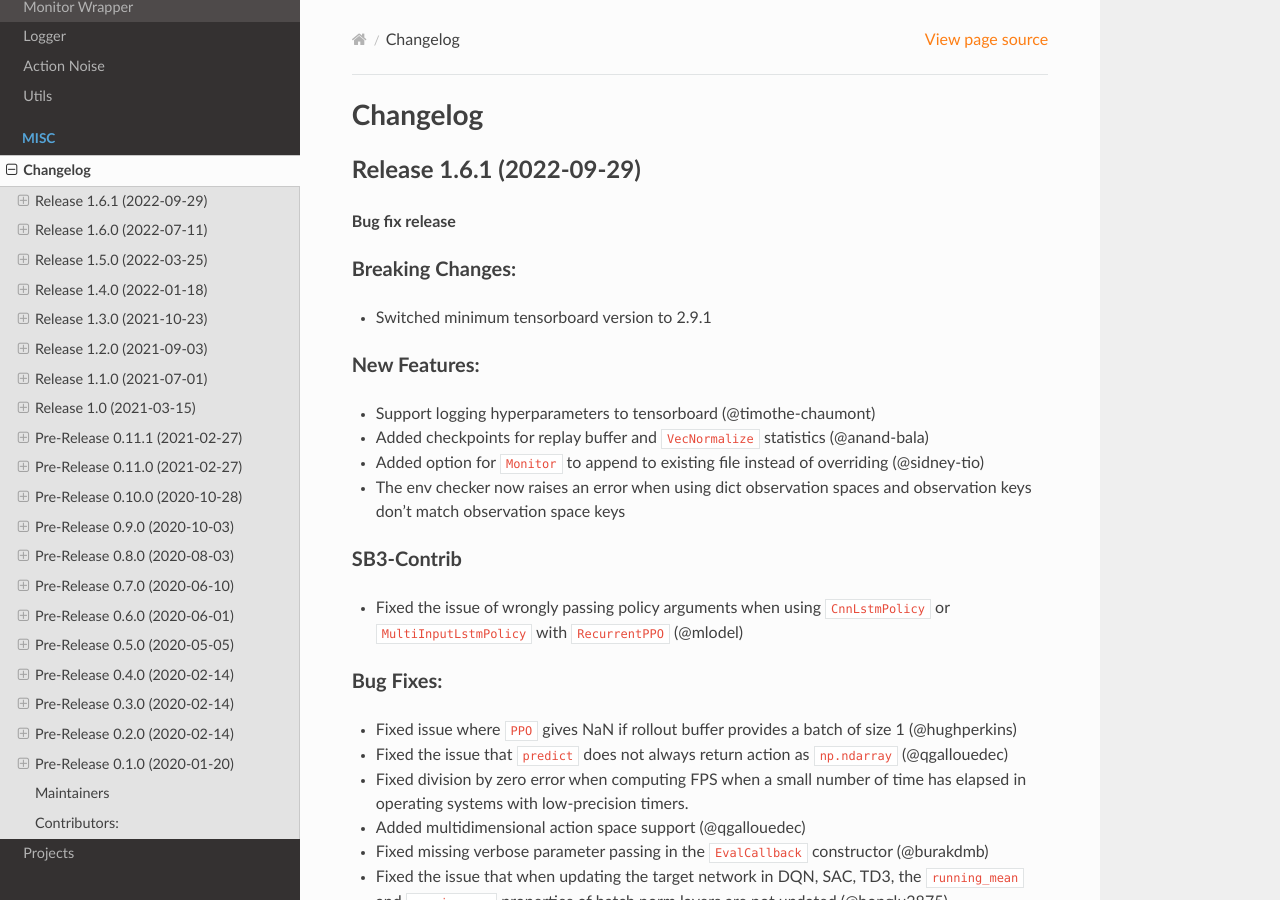
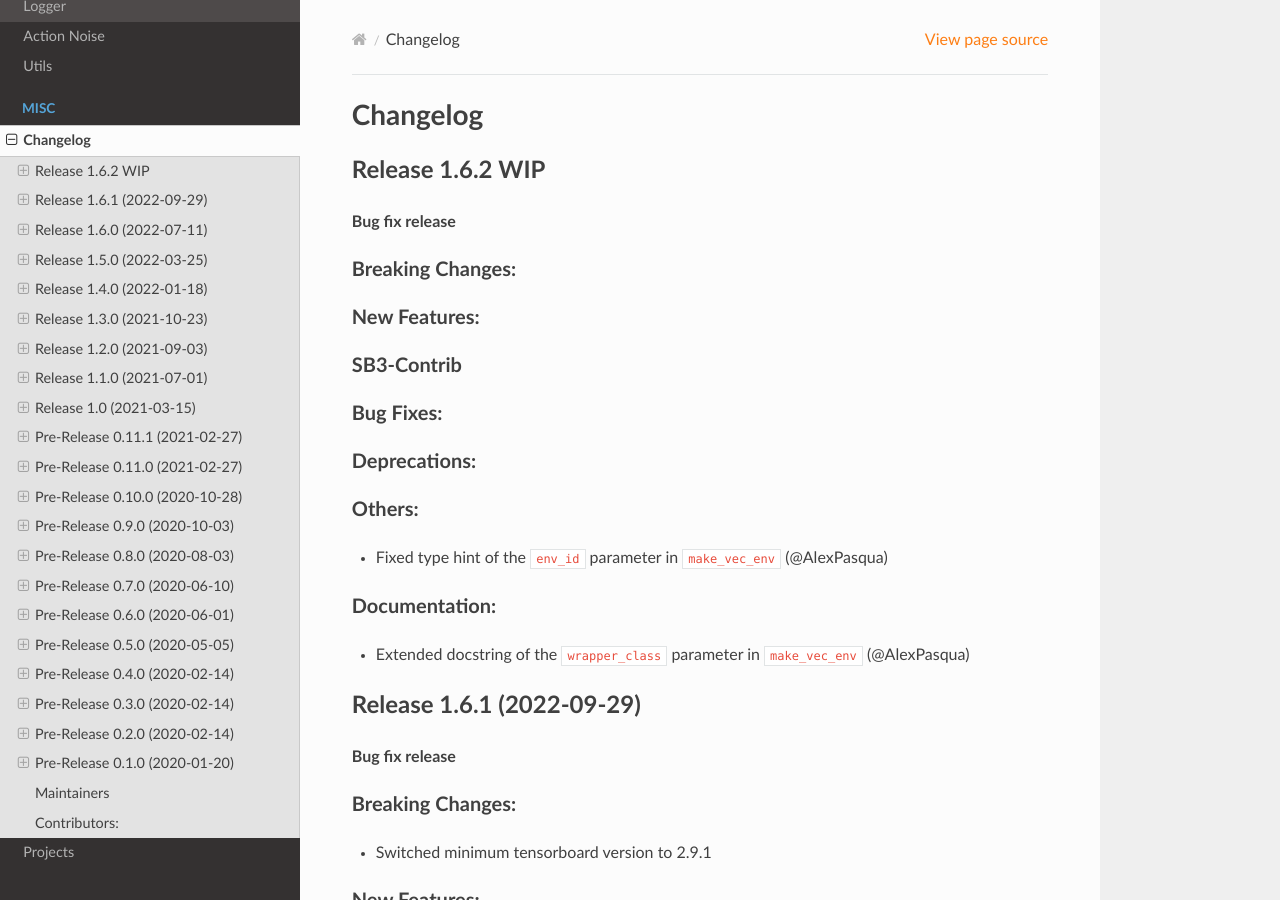
Before and after one commit to DLR-RM/stable-baselines3, a Sphinx documentation site: the page built from docs/misc/changelog.rst, in a window 1280 px wide and 900 px high. Built offline with Sphinx 7.4.7 and the Read the Docs theme 2.0.0, drawn with Linux system fonts in a browser that asks for light colours.

Commit message:
Updated type hint and extended docstring in make_vec_env
The function itself was already working with callables, but it wasn't considerent in the type hint of the function's signature.

Extended the description of the wrapper_class parameter with a link to a Github issue containing more details on the matter.

```diff
--- a/docs/misc/changelog.rst
+++ b/docs/misc/changelog.rst
@@ -2,6 +2,33 @@
 
 Changelog
 ==========
+Release 1.6.2 WIP
+---------------------------
+
+**Bug fix release**
+
+Breaking Changes:
+^^^^^^^^^^^^^^^^^
+
+New Features:
+^^^^^^^^^^^^^
+
+SB3-Contrib
+^^^^^^^^^^^
+
+Bug Fixes:
+^^^^^^^^^^
+
+Deprecations:
+^^^^^^^^^^^^^
+
+Others:
+^^^^^^^
+- Fixed type hint of the ``env_id`` parameter in ``make_vec_env`` (@AlexPasqua)
+
+Documentation:
+^^^^^^^^^^^^^^
+- Extended docstring of the ``wrapper_class`` parameter in ``make_vec_env`` (@AlexPasqua)
 
 Release 1.6.1 (2022-09-29)
 ---------------------------
```
Also changed, not shown: 1 other file.
